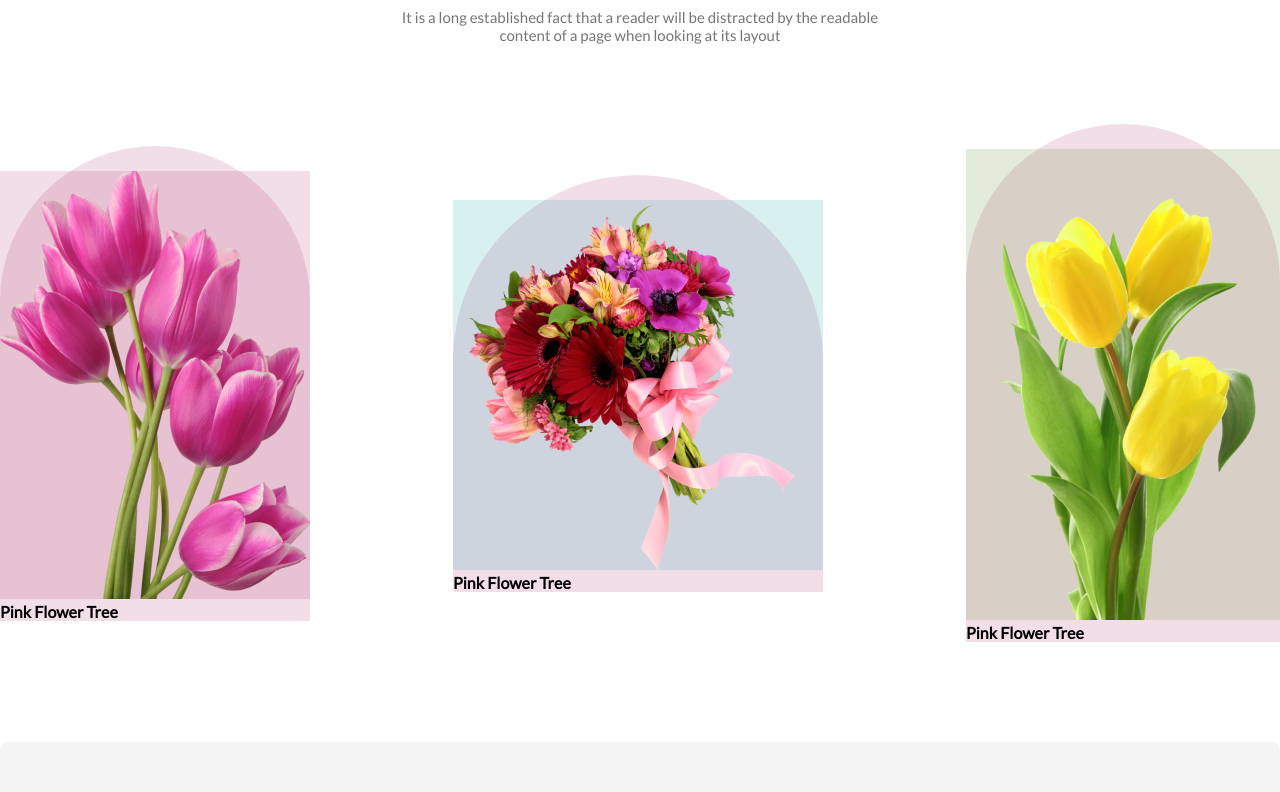
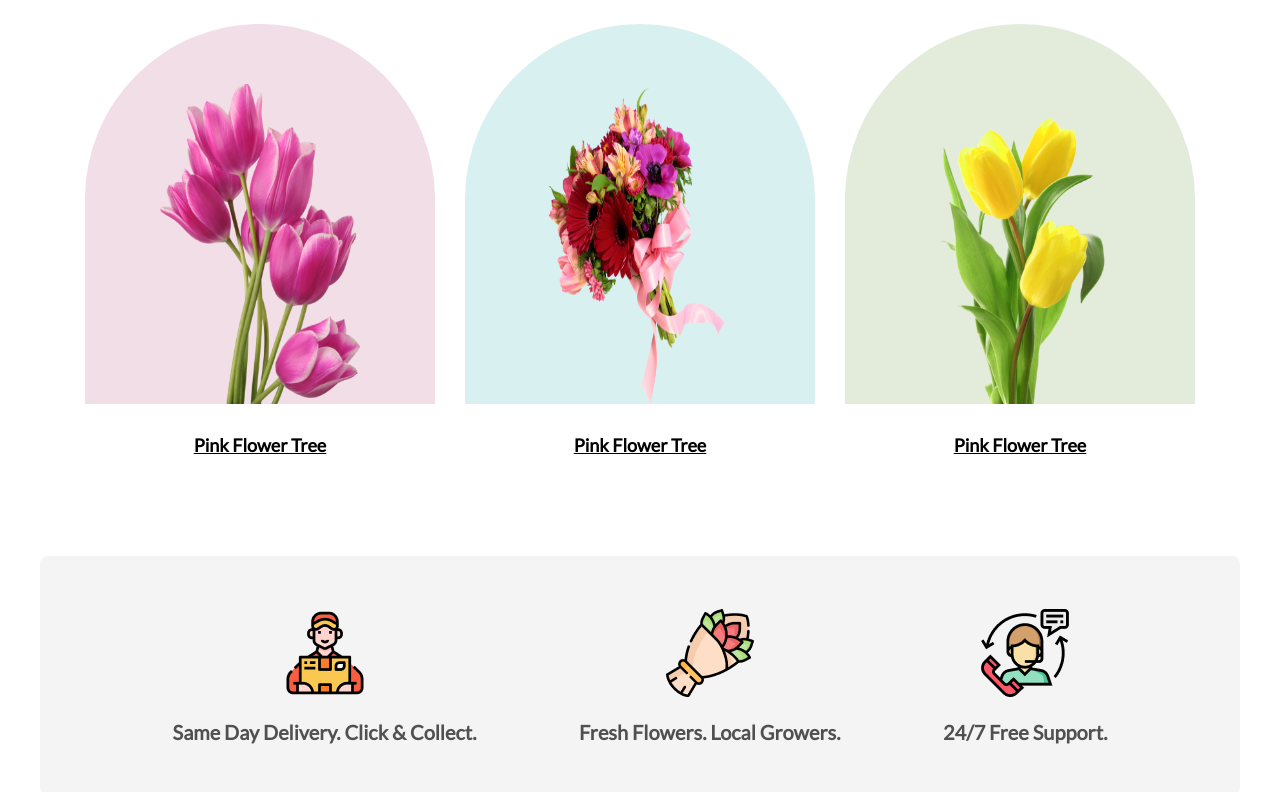
Before and after one commit to NusratNasir/flower-shop, a plain HTML site: page index.html in a window 1280 px wide. Shown: the part 820-1612 px from the top of the page. Drawn offline with Linux system fonts and the light colour scheme.

Commit message:
feature section added

```diff
--- a/index.html
+++ b/index.html
@@ -39,17 +39,23 @@
                 content of a page when looking at its layout
             </p>
             <div class="section-img">
-                <div class="feat-img">
-                    <img id="feat-img-1" src="images/pngwing 6.png" alt="">
-                    <h4>Pink Flower Tree</h4>
+                <div>
+                    <div class="feat-box" id="feat-bg-1">
+                        <img class="feat-img" src="images/pngwing 6.png" alt="">
+                    </div>
+                    <h4 class="img-cap">Pink Flower Tree</h4>
                 </div>
-                <div class="feat-img">
-                    <img id="feat-img-2" src="images/pngwing 5.png" alt="">
-                    <h4>Pink Flower Tree</h4>
+                <div>
+                    <div class="feat-box" id="feat-bg-2">
+                        <img class="feat-img" src="images/pngwing 5.png" alt="">
+                    </div>
+                    <h4 class="img-cap">Pink Flower Tree</h4>
                 </div>
-                <div class="feat-img">
-                    <img id="feat-img-3" src="images/pngwing 7.png" alt="">
-                    <h4>Pink Flower Tree</h4>
+                <div>
+                    <div class="feat-box" id="feat-bg-3">
+                        <img class="feat-img" src="images/pngwing 7.png" alt="">
+                    </div>
+                    <h4 class="img-cap">Pink Flower Tree</h4>
                 </div>
             </div>
         </section>
--- a/styles/style.css
+++ b/styles/style.css
@@ -10,7 +10,7 @@ body {
 /****** header section ******/
 .header-section {
     display: flex;
-    height: 600px;
+    height: 500px;
     background-color: rgba(229, 84, 115, 0.10);
     padding: 50px 240px 0px;
     align-items: center;
@@ -21,8 +21,8 @@ body {
 
 .header-heading {
     color: #272727;
-    font-size: 50px;
-    font-weight: 900;
+    font-size: 40px;
+    font-weight: 800;
     margin-bottom: 32px;
 }
 
@@ -34,8 +34,8 @@ body {
 }
 
 .header-img {
-    width: 500px;
-    height: 600px;
+    width: 400px;
+    height: 500px;
 }
 
 .btn-primary {
@@ -68,30 +68,44 @@ body {
 .section-img {
     display: flex;
     align-items: center;
-    justify-content: space-between;
+    justify-content:center;
+    gap: 30px;
     margin: 80px auto;
-    max-width: 1300px;
-}
-
-.feat-img {
-    /* width: 400px;
-    height: 400px; */
-    border-radius: 300px 300px 0px 0px;
-    padding-top: 25px;
-    background: rgba(167, 33, 98, 0.15);
+    max-width: 1140px;
 
 }
 
-#feat-img-1 {
+.feat-box {
+    border-radius: 300px 300px 0px 0px;
+    background: rgba(167, 33, 98, 0.15);
+    text-align: center;
+    width:250px;
+    height: 330px;
+    padding: 50px 50px 0px;
+}
+.feat-img {
+    width: 200px;
+    height: 320px;
+    padding: 10px 10px 0px;
+}
+
+#feat-bg-1 {
     background: rgba(167, 33, 98, 0.15);
 }
 
-#feat-img-2 {
+#feat-bg-2 {
     background: rgba(5, 151, 160, 0.15);
 }
 
-#feat-img-3 {
+#feat-bg-3 {
     background: rgba(71, 125, 17, 0.15);
+}
+
+.img-cap {
+    text-decoration: underline;
+    text-align: center;
+    font-size: 18px;
+    margin-top: 30px;
 }
 
 /***** Support Section *****/
@@ -103,7 +117,7 @@ body {
     border-radius: 8px;
     background: rgba(39, 39, 39, 0.05);
     padding: 30px;
-    max-width: 1300px;
+    max-width: 1140px;
     margin: 100px auto;
     height: 180px;
 
@@ -141,7 +155,7 @@ body {
     gap: 25px;
     height: 300px;
     margin: 80px auto;
-    max-width: 1300px;
+    max-width: 1140px;
 }
 
 
@@ -151,7 +165,7 @@ body {
     background-size: cover;
     border-radius: 8px;
     height: 400px;
-    max-width: 1300px;
+    max-width: 1140px;
     margin: 100px auto;
     padding-top: 2px;
 }
```
